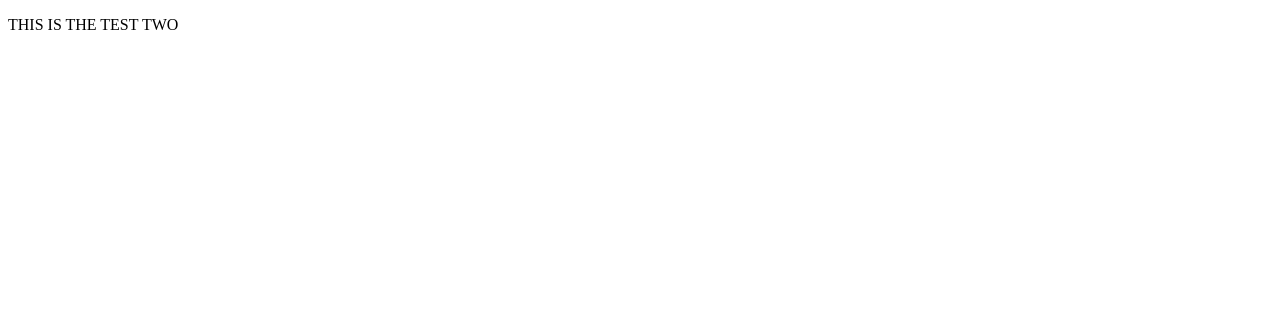
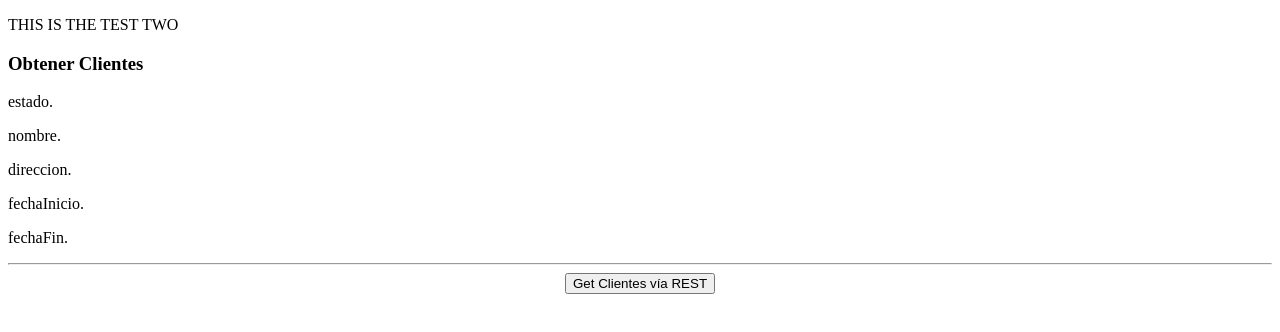
Before and after one commit to jhonjlinaresb/apiWarranty, a website: page public/pages/two.html in a window 1280 px wide. Drawn offline with nearby package versions, Linux system fonts and the light colour scheme; no server answers.

Commit message:
Cambios en el GET con VUE y Axios

```diff
--- a/public/app.js
+++ b/public/app.js
@@ -1,12 +1,60 @@
 //Conexión con axios
-  const getClientes = () => {
-
-
+//Obtener todos los clientes-------------------
+  /* const getClientes = () => {
     axios.get('/garantia/clientes')
     .then(response => {
     const clientes = response.data;
     console.log(`GET Clientes`, clientes);
+    //html.innerHTML=(`GET Clientes`, clientes);
     })
      .catch(error => console.error(error));
     };
-    getClientes();
+    getClientes(); */
+//---------------------------------------------
+/* var obj = {
+    "nombre" : String,
+    "numero": Number,
+    "direccion": String,
+    "estado": Boolean,
+    "fechaInicio": Date,
+    "fechaFin": Date
+}
+var html = document.getElementById("html");
+html.innerHTML+="<p>nombre="+obj.getClientes.nombre;
+html.innerHTML+="<p>numero="+getClientes.numero; */
+/* import axios from 'axios';
+export default {
+  data() {
+    return {
+      clients: [],
+      errors: []
+    }
+  },
+  created() {
+    axios.get('/garantia/clientes')
+    .then(response => {
+      this.clients = response.data
+    })
+    .catch(e => {
+      this.errors.push(e)
+    })
+  }
+} */
+
+var vm = new Vue({
+  el: '#app',
+  data: {
+    posts: [
+      {id: "_id", estado: "estado", nombre: "nombre", numero: "numero", direccion: "direccion", fechaInicio: "fechaInicio", fechaFin: "fechaFin"},
+      //{id: _id, estado: estado, nombre: nombre, numero: numero, direccion: direccion, fechaInicio: fechaInicio, fechaFin: fechaFin},
+      //{id: _id, estado: estado, nombre: nombre, numero: numero, direccion: direccion, fechaInicio: fechaInicio, fechaFin: fechaFin}
+    ]
+  },
+  methods: {
+    getClientes: function() {
+      axios.get('/garantia/clientes')
+        .then(response => {this.posts = response.data})
+        console.log('Hola, he funcionado :D', this);
+    }
+  }
+});
--- a/public/pages/two.html
+++ b/public/pages/two.html
@@ -9,7 +9,33 @@
 <body>
     <p>THIS IS THE TEST TWO</p>
 
-
+        <div class="container" id="app">
+          <h3 class="text-center">Obtener Clientes</h3>
+          <div class="columns medium-3" v-for="post in posts">
+            <div class="card">
+              <div class="card-divider">
+                {{ post._id }}
+              </div>
+              <div class="card-section">
+                <p>{{ post.estado }}.</p>
+              </div>
+              <div class="card-section">
+                <p>{{ post.nombre }}.</p>
+              </div>
+              <div class="card-section">
+                <p>{{ post.direccion }}.</p>
+              </div>
+              <div class="card-section">
+                <p>{{ post.fechaInicio }}.</p>
+              </div>
+              <div class="card-section">
+                <p>{{ post.fechaFin }}.</p>
+              </div>
+            </div>
+          </div>
+          <hr>
+          <button class="button" style="display:block;margin:auto;" @click="getClientes">Get Clientes vía REST</button>
+        </div>
 
 
 
```
